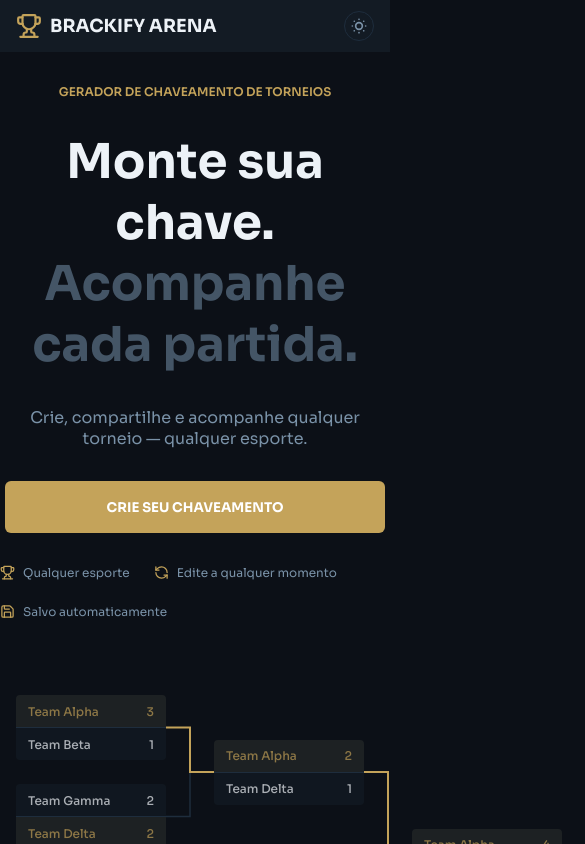
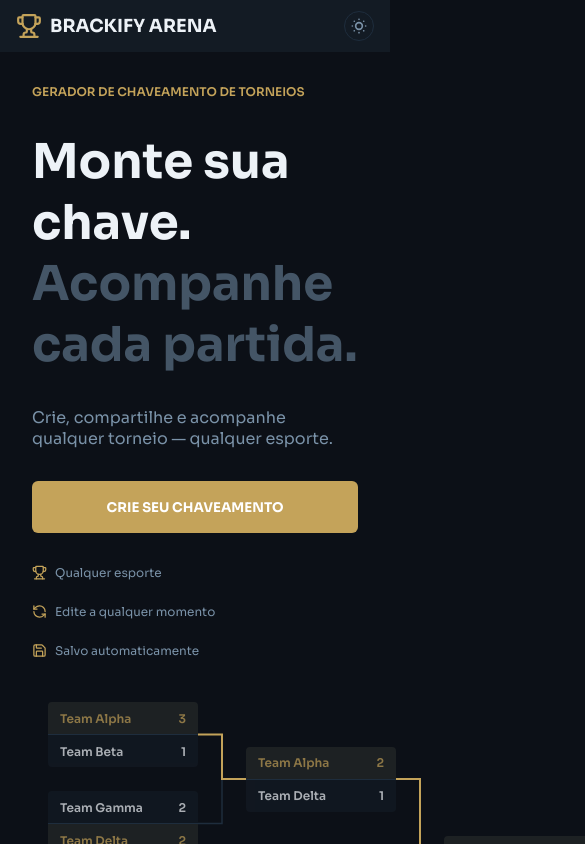
Before and after one commit to gabriel-qr/bracket-app, a React (Vite) app: page / in a window 390 px wide. Shown: the top 844 px of the page, 585 px wide, since content can reach past the window. Built offline with nearby package versions, Linux system fonts and the light colour scheme.

Commit message:
refactor: adjustment on landng page

```diff
--- a/src/components/pages/Landing/Landing.module.css
+++ b/src/components/pages/Landing/Landing.module.css
@@ -69,8 +69,7 @@
 @media (max-width: 1050px) {
   .container {
     margin-top: 5.2rem;
-    padding-top: var(--space-6);
-    padding-bottom: var(--space-6);
+    padding: var(--space-6);
     flex-flow: column;
     gap: var(--space-6);
   }
@@ -78,10 +77,14 @@
   .left {
     margin: 0;
     padding: 0;
-    align-items: center;
-    text-align: center;
   }
   .right {
     margin: 0 auto;
   }
+
+  .descriptionContainer,
+  .subDescription,
+  .tagContainer {
+    max-width: 100%;
+  }
 }
--- a/src/components/ui/BracketPreview/BracketPreview.module.css
+++ b/src/components/ui/BracketPreview/BracketPreview.module.css
@@ -8,7 +8,6 @@
 @media (max-width: 1050px) {
   .container {
     margin: 0;
-    margin-top: var(--space-6);
     width: 100%;
     padding: 0 var(--space-4);
   }
--- a/src/components/ui/TeamSlot/TeamSlot.module.css
+++ b/src/components/ui/TeamSlot/TeamSlot.module.css
@@ -17,7 +17,7 @@
 
 .text {
   font-size: var(--text-xs);
-  font-weight: 500;
+  font-weight: 600;
 }
 
 .winner {
```
